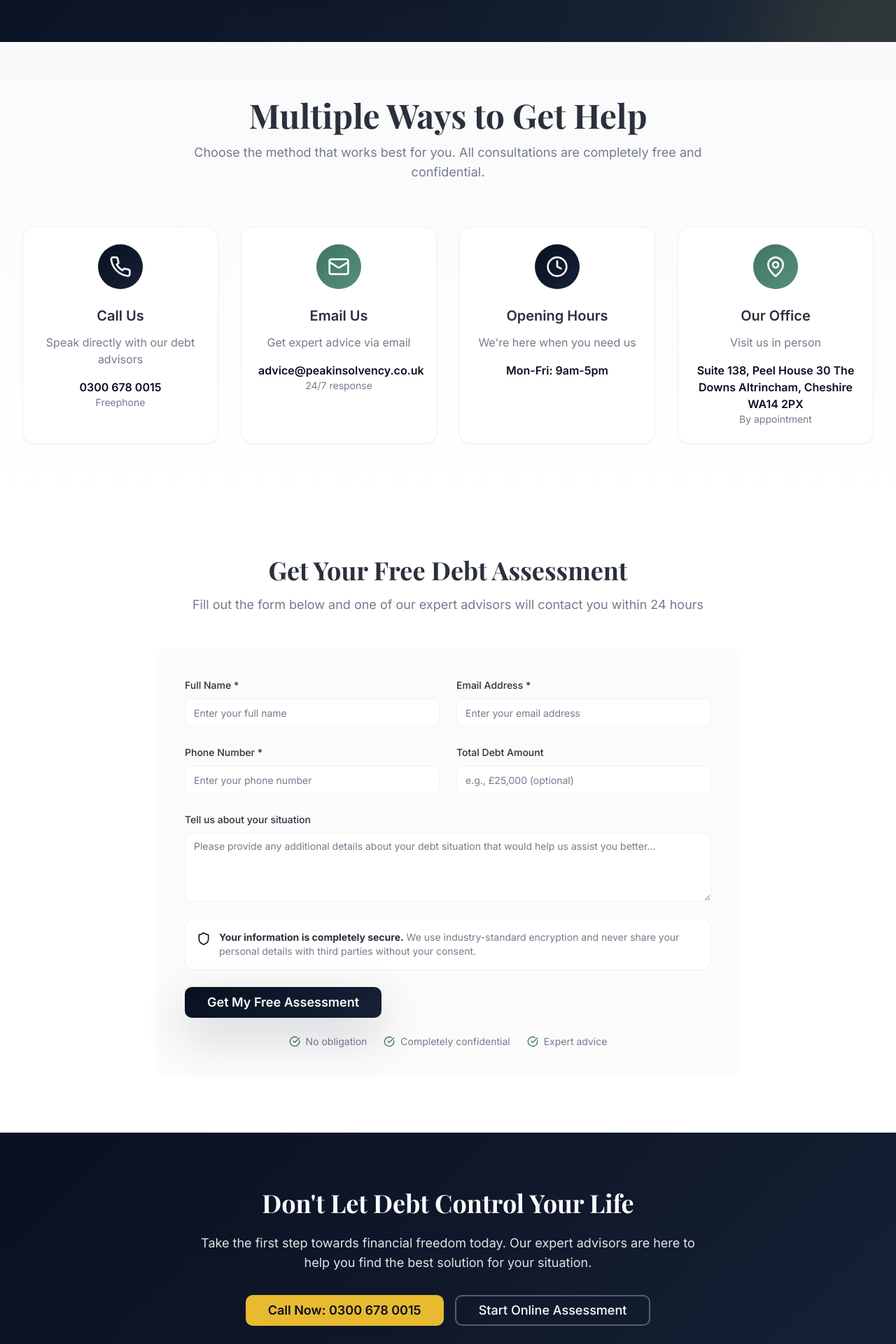
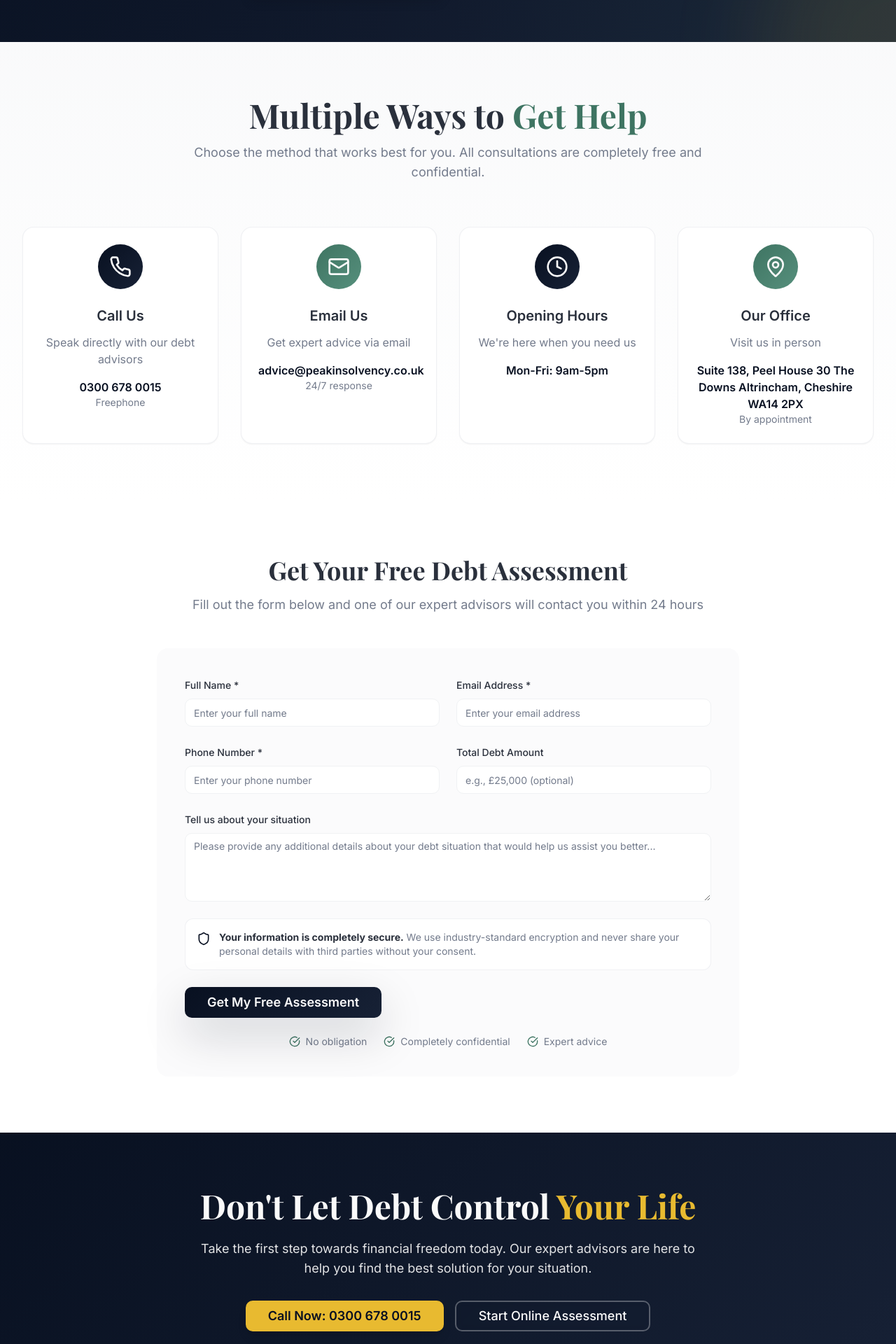
Before and after one commit to pranshuj91/peak-debt-freedom, a React (Vite) app: page /contact in a window 1280 px wide. Shown: the part 480-2400 px from the top of the page at 70% size. Built offline with nearby package versions, Linux system fonts and the light colour scheme.

Commit message:
change text color

```diff
--- a/src/pages/About.tsx
+++ b/src/pages/About.tsx
@@ -64,7 +64,7 @@ const About = () => {
         <div className="max-w-7xl mx-auto px-4 sm:px-6 lg:px-8">
           <div className="text-center mb-12 sm:mb-16">
             <h2 className="text-2xl sm:text-3xl md:text-4xl lg:text-5xl font-bold font-display text-foreground mb-3 sm:mb-4 px-4">
-              Why Choose Peak Insolvency?
+              Why Choose <span className="text-accent">Peak Insolvency?</span>
             </h2>
             <p className="text-base sm:text-lg text-muted-foreground max-w-3xl mx-auto px-4">
               We're not here to judge your past financial decisions. We're here to help you build a better financial future.
@@ -120,7 +120,7 @@ const About = () => {
         <div className="max-w-5xl mx-auto px-4 sm:px-6 lg:px-8">
           <div className="text-center mb-8 sm:mb-12">
             <h2 className="text-2xl sm:text-3xl md:text-4xl lg:text-5xl font-bold font-display text-foreground mb-4 sm:mb-6 px-4">
-              Our Mission
+              Our <span className="text-accent">Mission</span>
           </h2>
             <div className="w-16 sm:w-24 h-1 bg-gradient-primary mx-auto rounded-full mb-6 sm:mb-8"></div>
           </div>
@@ -163,7 +163,7 @@ const About = () => {
         <div className="max-w-7xl mx-auto px-4 sm:px-6 lg:px-8">
           <div className="text-center mb-8 sm:mb-12">
             <h2 className="text-2xl sm:text-3xl md:text-4xl lg:text-5xl font-bold font-display text-foreground mb-3 sm:mb-4 px-4">
-              What We Offer
+              What We <span className="text-accent">Offer</span>
             </h2>
             <p className="text-base sm:text-lg text-muted-foreground px-4">
               Free debt advice tailored to your circumstances
@@ -208,7 +208,7 @@ const About = () => {
       <section className="py-12 sm:py-16 lg:py-20 bg-gradient-primary">
         <div className="max-w-5xl mx-auto px-4 sm:px-6 lg:px-8 text-center">
           <h2 className="text-2xl sm:text-3xl md:text-4xl lg:text-5xl font-bold font-display text-primary-foreground mb-4 sm:mb-6 px-4">
-            Ready to Take Control of Your Debt?
+            Ready to Take Control of <span className="text-gold"> Your Debt?</span>
           </h2>
           <p className="text-base sm:text-lg lg:text-xl text-primary-foreground/90 mb-6 sm:mb-8 max-w-3xl mx-auto px-4">
             Don't let debt control your life. Take the first step towards financial freedom today.
--- a/src/pages/Contact.tsx
+++ b/src/pages/Contact.tsx
@@ -88,7 +88,7 @@ const Contact = () => {
         <div className="max-w-7xl mx-auto px-4 sm:px-6 lg:px-8">
           <div className="text-center mb-12 sm:mb-16">
             <h2 className="text-2xl sm:text-3xl md:text-4xl lg:text-5xl font-bold font-display text-foreground mb-3 sm:mb-4 px-4">
-              Multiple Ways to Get Help
+              Multiple Ways to <span className="text-accent"> Get Help</span>
             </h2>
             <p className="text-base sm:text-lg text-muted-foreground max-w-3xl mx-auto px-4">
               Choose the method that works best for you. All consultations are completely free and confidential.
@@ -270,8 +270,8 @@ const Contact = () => {
       {/* Final CTA */}
       <section className="py-12 sm:py-16 lg:py-20 bg-gradient-primary">
         <div className="max-w-4xl mx-auto px-4 sm:px-6 lg:px-8 text-center">
-          <h2 className="text-2xl sm:text-3xl md:text-4xl font-bold font-display text-primary-foreground mb-4 sm:mb-6 px-4">
-            Don't Let Debt Control Your Life
+          <h2 className="text-2xl sm:text-3xl md:text-4xl lg:text-5xl font-bold font-display text-primary-foreground mb-4 sm:mb-6 px-4">
+            Don't Let Debt Control <span className="text-gold">Your Life</span>
           </h2>
           <p className="text-base sm:text-lg text-primary-foreground/90 mb-6 sm:mb-8 max-w-3xl mx-auto px-4">
             Take the first step towards financial freedom today. Our expert advisors are here to help you find the best solution for your situation.
```
